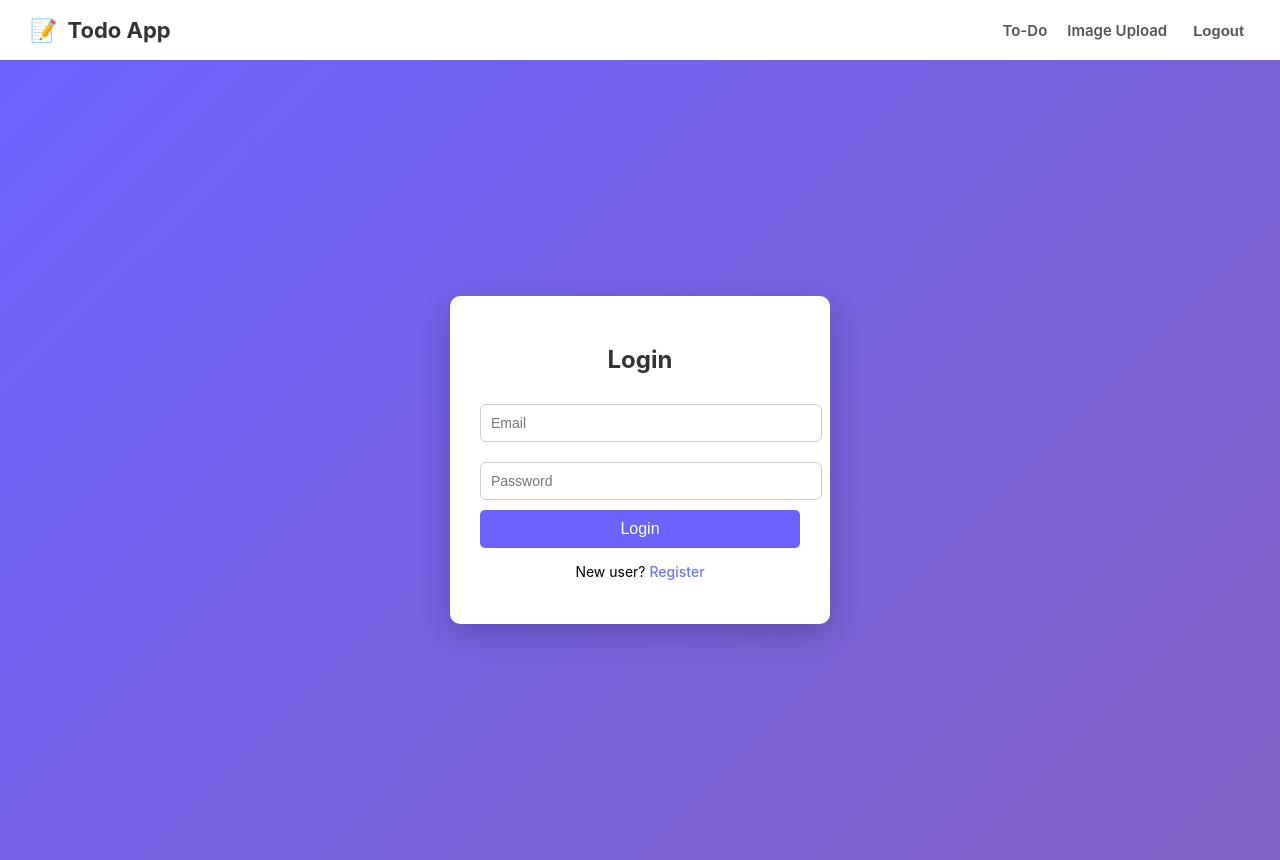
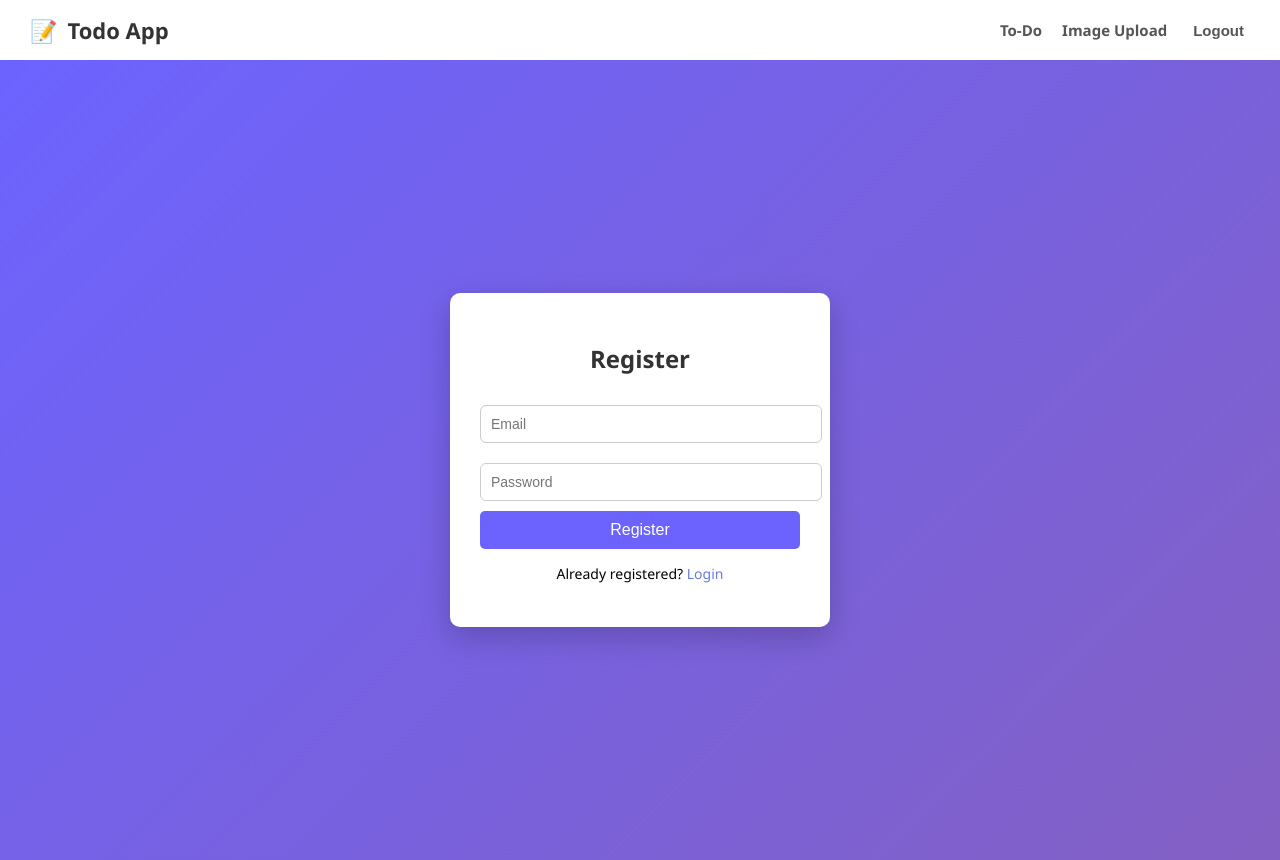
Before and after one commit to VPriya100code/todo-api, a React (Create React App) app in the folder frontend/: page /register in a window 1280 px wide. Built offline with nearby package versions, Linux system fonts and the light colour scheme.

Commit message:
Refactor Register component for improved registration flow
Updated registration logic to navigate to login after successful registration.

```diff
--- a/frontend/src/pages/Register.js
+++ b/frontend/src/pages/Register.js
@@ -1,7 +1,6 @@
 import { useState } from "react";
+import { useNavigate, Link } from "react-router-dom";
 import API from "../services/api";
-import { useNavigate, Link } from "react-router-dom";
-import "../styles.css";
 
 function Register() {
   const [email, setEmail] = useState("");
@@ -11,18 +10,22 @@ function Register() {
   const handleRegister = async (e) => {
     e.preventDefault();
     try {
-    await API.post("/api/auth/register", { email, password });
-    alert("Registered successfully");
-    navigate("/");
+      await API.post("/api/auth/register", {
+        email,
+        password,
+      });
+
+      alert("Registered successfully. Please login.");
+      navigate("/login");
     } catch (err) {
-    alert(err.response?.data?.message || "Register failed");
+      alert(err.response?.data?.message || "Registration failed");
     }
   };
 
   return (
     <div className="auth-container">
       <form className="auth-card" onSubmit={handleRegister}>
-      <h2>Login</h2>
+        <h2>Register</h2>
 
         <input
           type="email"
@@ -40,15 +43,14 @@ const handleRegister = async (e) => {
           required
         />
 
-      <button type="submit">Login</button>
+        <button type="submit">Register</button>
 
         <p>
-        New user? <Link to="/register">Register</Link>
+          Already registered? <Link to="/login">Login</Link>
         </p>
       </form>
     </div>
   );
-
 }
 
 export default Register;
```
Lines whose indentation alone changed are shown as unchanged.
